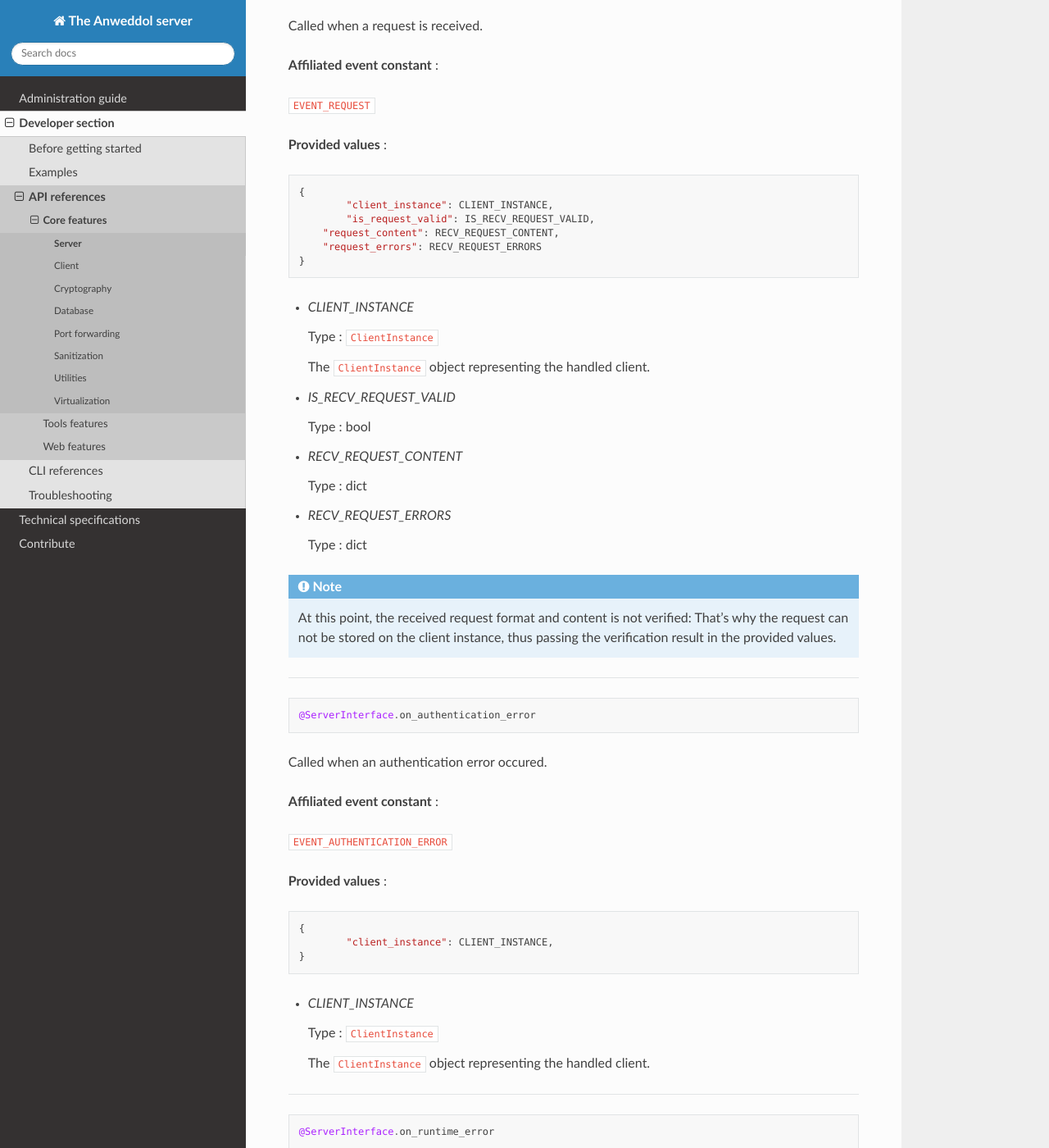
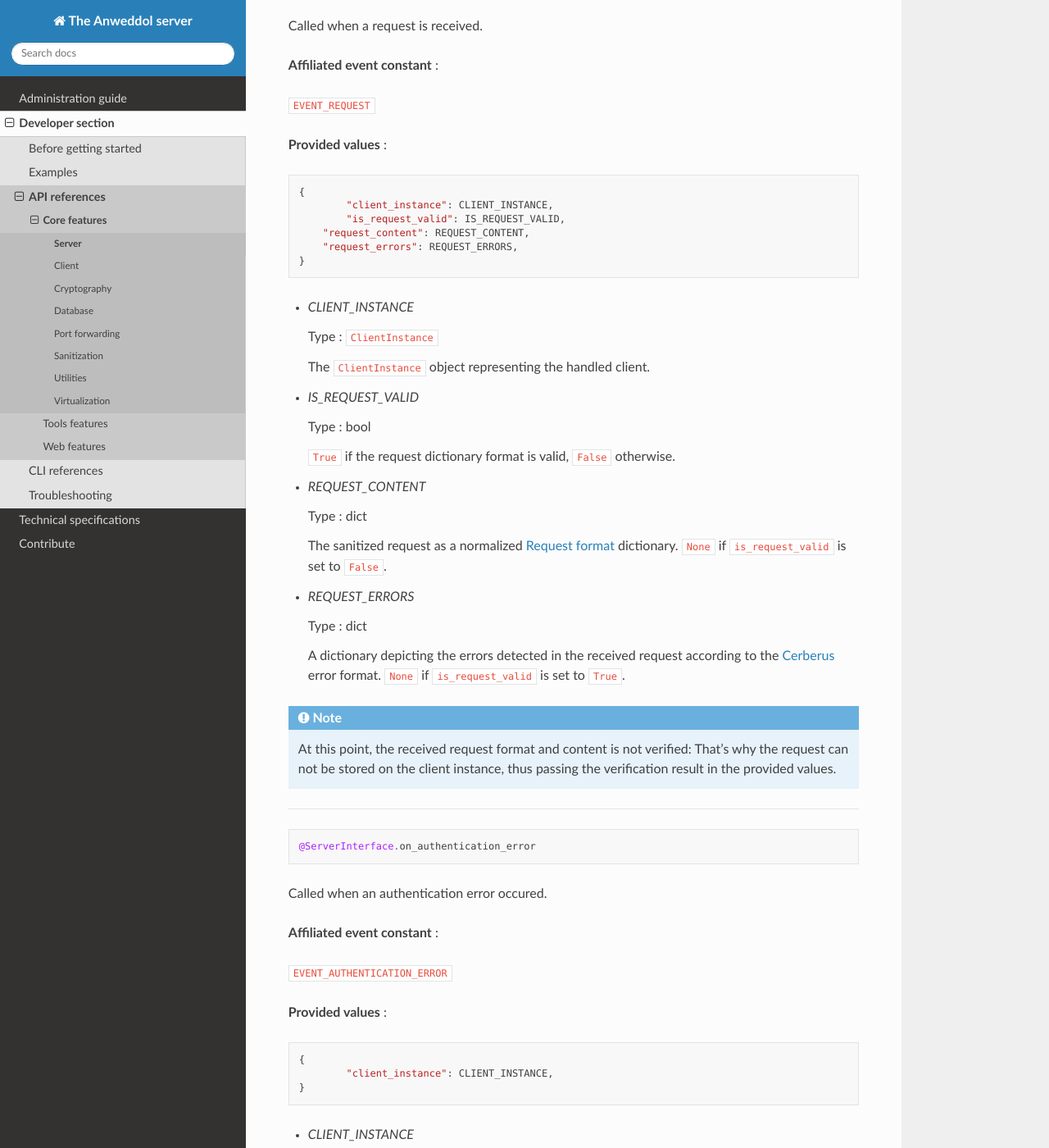
Before and after one commit to Darnethal0z/Anweddol-server, a Sphinx documentation site: the page built from docs/source/developer_section/api_references/core/server.md, in a window 1280 px wide and 1400 px high, scrolled down 26219 px. Shown: the whole window at 82% size. Built offline with Sphinx 7.4.7 and the Read the Docs theme 2.0.0, drawn with Linux system fonts in a browser that asks for light colours.

Commit message:
Modified documentation for 3.1.2

````diff
--- a/docs/source/developer_section/api_references/core/server.md
+++ b/docs/source/developer_section/api_references/core/server.md
@@ -1190,9 +1190,9 @@ Called when a request is received.
 ```
 {
 	"client_instance": CLIENT_INSTANCE,
-	"is_request_valid": IS_RECV_REQUEST_VALID,
-    "request_content": RECV_REQUEST_CONTENT,
-    "request_errors": RECV_REQUEST_ERRORS
+	"is_request_valid": IS_REQUEST_VALID,
+    "request_content": REQUEST_CONTENT,
+    "request_errors": REQUEST_ERRORS,
 }
 ```
 
@@ -1202,19 +1202,23 @@ Called when a request is received.
 
   The `ClientInstance` object representing the handled client.
 
-- *IS_RECV_REQUEST_VALID*
+- *IS_REQUEST_VALID*
 
   Type : bool
 
+  `True` if the request dictionary format is valid, `False` otherwise.
 
-
-- *RECV_REQUEST_CONTENT*
+- *REQUEST_CONTENT*
 
   Type : dict
 
-- *RECV_REQUEST_ERRORS*
+  The sanitized request as a normalized [Request format](../../../technical_specifications/core/communication.md) dictionary. `None` if `is_request_valid` is set to `False`.
+
+- *REQUEST_ERRORS*
 
   Type : dict
+
+  A dictionary depicting the errors detected in the received request according to the [Cerberus](https://docs.python-cerberus.org/en/stable/errors.html) error format. `None` if `is_request_valid` is set to `True`.
 
 ```{note}
 At this point, the received request format and content is not verified: That's why the request can not be stored on the client instance, thus passing the verification result in the provided values.
````
Also changed, not shown: docs/source/developer_section/api_references/core/client.md (+1 -1 lines).
